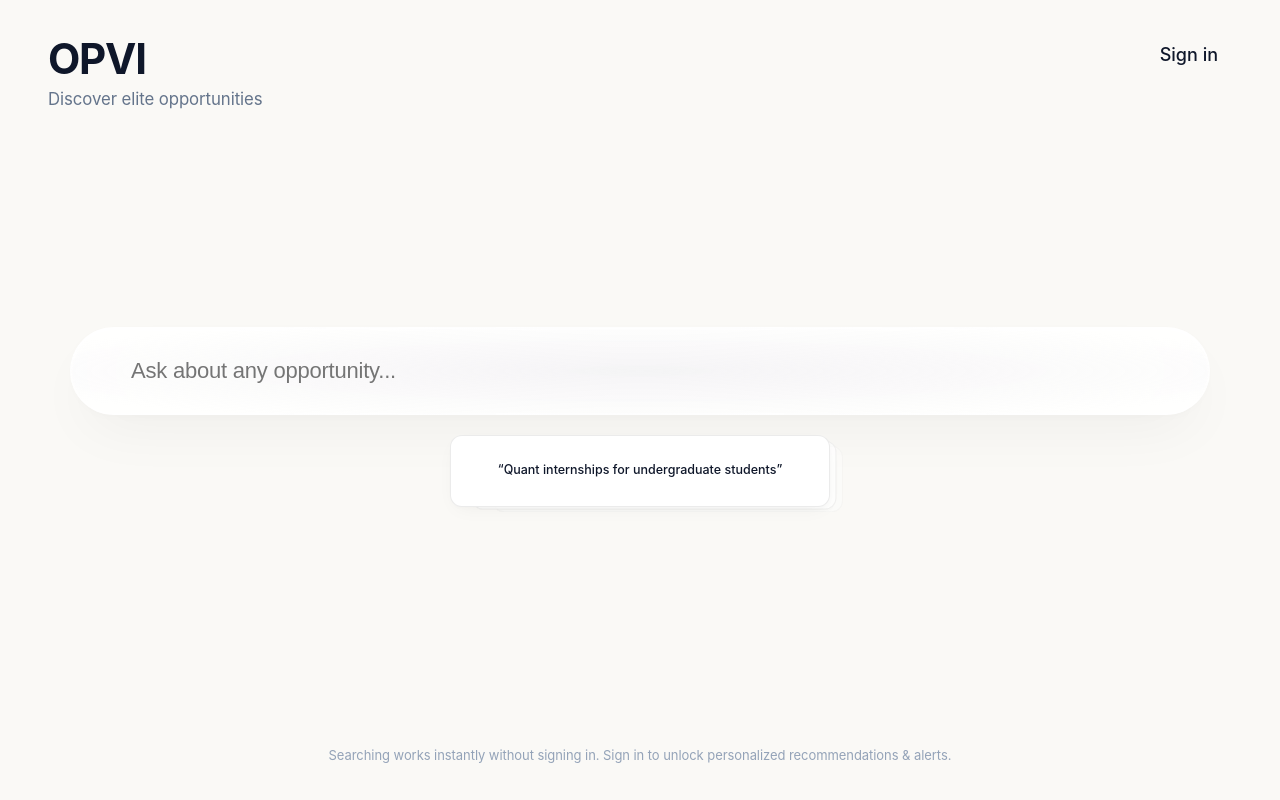
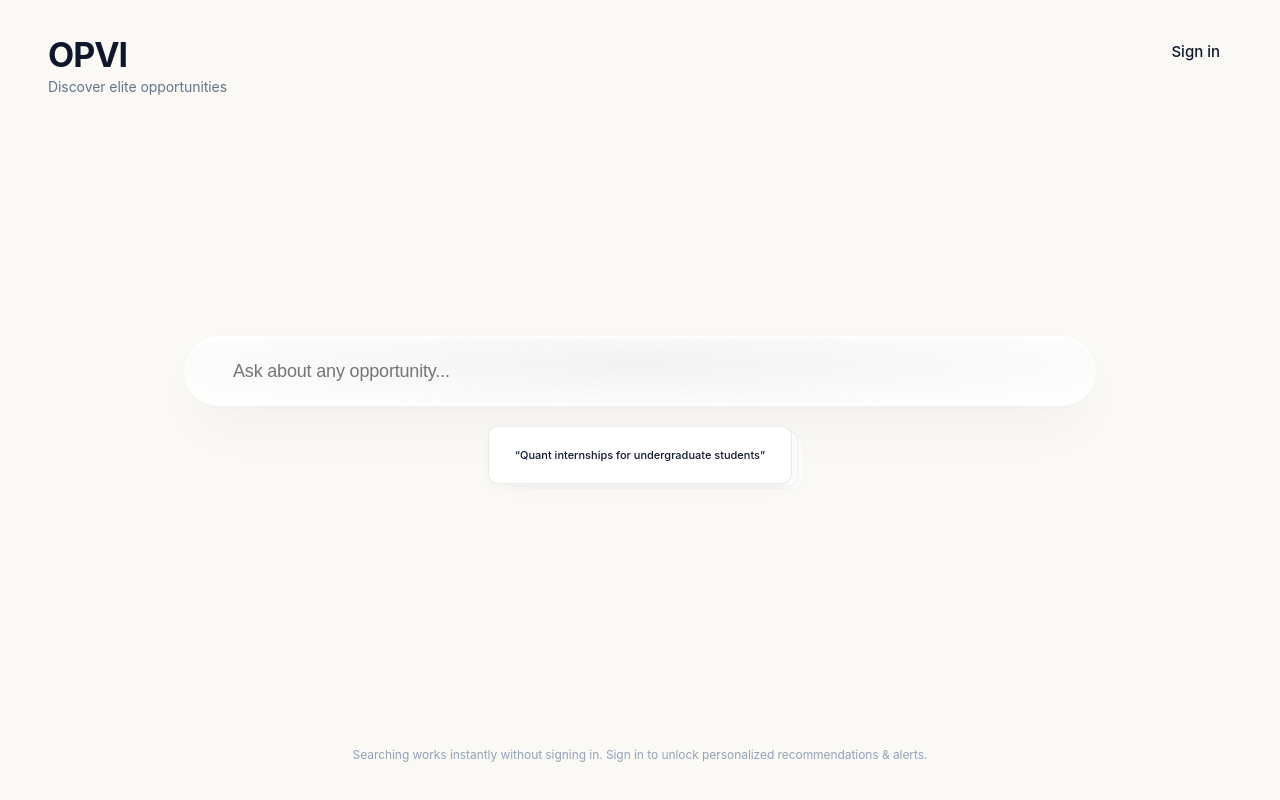
Before and after one commit to harsh-bitverse/Opvi, a Next.js app in the folder apps/web/: page / in a window 1280 px wide. Built offline with nearby package versions, Linux system fonts and the light colour scheme.

Commit message:
feat(web): Phase 2 - global 20% proportional scale refinement, 80px Apple glass material, and tactile spring hover expansion

```diff
--- a/apps/web/src/app/globals.css
+++ b/apps/web/src/app/globals.css
@@ -4,14 +4,19 @@
   --text-primary: #0f172a;
   --text-secondary: #64748b;
   --text-muted: #94a3b8;
-  --border-glass: rgba(255, 255, 255, 0.45);
+  --border-glass: rgba(255, 255, 255, 0.4);
   --border-subtle: rgba(0, 0, 0, 0.08);
   --border-hover: rgba(0, 0, 0, 0.16);
   --shadow-apple-glass-slab:
     inset 0 1.5px 2px rgba(255, 255, 255, 0.95),
-    inset 0 -1px 1.5px rgba(255, 255, 255, 0.35),
+    inset 0 -1px 1.5px rgba(255, 255, 255, 0.3),
     0 25px 60px -15px rgba(0, 0, 0, 0.05),
     0 4px 12px rgba(0, 0, 0, 0.02);
+  --shadow-glass-hover:
+    inset 0 1.5px 2px rgba(255, 255, 255, 0.98),
+    inset 0 -1px 1.5px rgba(255, 255, 255, 0.4),
+    0 35px 80px -20px rgba(0, 0, 0, 0.09),
+    0 8px 20px rgba(0, 0, 0, 0.03);
   --shadow-card: 0 4px 12px -2px rgba(0, 0, 0, 0.04), 0 2px 4px rgba(0, 0, 0, 0.02);
   --font-sans: -apple-system, BlinkMacSystemFont, 'SF Pro Display', 'Plus Jakarta Sans', 'Inter', Roboto, sans-serif;
 }
@@ -50,15 +55,20 @@ body {
   animation: blinkCaret 1s infinite;
 }
 
-/* Premium Apple Frosted Glass Slab Surface with Center Optical Depth */
+/* Premium Apple Frosted Glass Slab Surface (80px Blur + Spring Hover Expansion) */
 .search-stadium-glass {
-  background: radial-gradient(ellipse at 50% 50%, rgba(240, 240, 243, 0.65) 0%, rgba(255, 255, 255, 0.82) 85%);
-  backdrop-filter: blur(60px) saturate(220%) brightness(1.05);
-  -webkit-backdrop-filter: blur(60px) saturate(220%) brightness(1.05);
+  background: radial-gradient(ellipse at 50% 40%, rgba(235, 235, 240, 0.55) 0%, rgba(255, 255, 255, 0.78) 90%);
+  backdrop-filter: blur(80px) saturate(240%) brightness(1.06);
+  -webkit-backdrop-filter: blur(80px) saturate(240%) brightness(1.06);
   border: 1px solid var(--border-glass);
   border-radius: 9999px;
   box-shadow: var(--shadow-apple-glass-slab);
-  transition: all 250ms cubic-bezier(0.16, 1, 0.3, 1);
+  transition: all 400ms cubic-bezier(0.16, 1, 0.3, 1);
+}
+
+.search-stadium-glass:hover {
+  transform: translateY(-2px) scale(1.012);
+  box-shadow: var(--shadow-glass-hover);
 }
 
 /* Card styling */
--- a/apps/web/src/components/header/OpviTextBrand.tsx
+++ b/apps/web/src/components/header/OpviTextBrand.tsx
@@ -40,11 +40,11 @@ export function OpviTextBrand() {
   }, [displayText, isDeleting, taglineIndex]);
 
   return (
-    <div style={{ display: 'flex', flexDirection: 'column', gap: '0.35rem' }}>
-      {/* OPVI Wordmark (+30% scale increase) */}
+    <div style={{ display: 'flex', flexDirection: 'column', gap: '0.25rem' }}>
+      {/* OPVI Wordmark (2.125rem / 34px - 20% scale refinement) */}
       <span
         style={{
-          fontSize: '2.625rem',
+          fontSize: '2.125rem',
           fontWeight: 700,
           letterSpacing: '-0.03em',
           color: 'var(--text-primary)',
@@ -55,11 +55,11 @@ export function OpviTextBrand() {
         OPVI
       </span>
 
-      {/* Animated Tagline Directly Beneath (+20% scale increase) */}
-      <div style={{ minHeight: '1.5rem', display: 'flex', alignItems: 'center' }}>
+      {/* Animated Tagline Directly Beneath (0.875rem / 14px - 20% scale refinement) */}
+      <div style={{ minHeight: '1.25rem', display: 'flex', alignItems: 'center' }}>
         <p
           style={{
-            fontSize: '1.05rem',
+            fontSize: '0.875rem',
             fontWeight: 400,
             color: 'var(--text-secondary)',
             letterSpacing: '-0.005em',
--- a/apps/web/src/components/header/SignInButton.tsx
+++ b/apps/web/src/components/header/SignInButton.tsx
@@ -8,11 +8,11 @@ export function SignInButton() {
       href="#"
       onClick={(e) => e.preventDefault()}
       style={{
-        fontSize: '1.125rem',
+        fontSize: '0.9375rem',
         fontWeight: 500,
         color: 'var(--text-primary)',
         textDecoration: 'none',
-        padding: '0.5rem 0.875rem',
+        padding: '0.375rem 0.75rem',
         borderRadius: '8px',
         transition: 'opacity 150ms ease',
       }}
--- a/apps/web/src/components/search/SearchBar.tsx
+++ b/apps/web/src/components/search/SearchBar.tsx
@@ -42,10 +42,10 @@ export function SearchBar({ value, onChange, inputRef }: SearchBarProps) {
       onMouseEnter={() => setIsHovered(true)}
       onMouseLeave={() => setIsHovered(false)}
       style={{
-        width: '92vw',
-        maxWidth: '1140px',
-        height: '88px',
-        padding: '0 3.75rem',
+        width: '90vw',
+        maxWidth: '912px',
+        height: '70px',
+        padding: '0 3rem',
         display: 'flex',
         alignItems: 'center',
         margin: '0 auto',
@@ -65,7 +65,7 @@ export function SearchBar({ value, onChange, inputRef }: SearchBarProps) {
           border: 'none',
           outline: 'none',
           background: 'transparent',
-          fontSize: '1.375rem',
+          fontSize: '1.125rem',
           fontWeight: 400,
           color: 'var(--text-primary)',
           letterSpacing: '-0.01em',
--- a/apps/web/src/components/search/StackedSearchDeck.tsx
+++ b/apps/web/src/components/search/StackedSearchDeck.tsx
@@ -36,19 +36,19 @@ export function StackedSearchDeck({ onSelectQuery }: StackedSearchDeckProps) {
     <div
       style={{
         width: '100%',
-        maxWidth: '1140px',
+        maxWidth: '912px',
         marginTop: '1.25rem',
         display: 'flex',
         flexDirection: 'column',
         alignItems: 'center',
       }}
     >
-      {/* Rigid dimension-locked Stacked Card Deck Container (380px x 72px) */}
+      {/* 20% scale reduced Stacked Card Deck Container (304px x 58px) */}
       <div
         style={{
           position: 'relative',
-          width: '380px',
-          height: '72px',
+          width: '304px',
+          height: '58px',
           display: 'flex',
           justifyContent: 'center',
           alignItems: 'center',
@@ -60,8 +60,8 @@ export function StackedSearchDeck({ onSelectQuery }: StackedSearchDeckProps) {
 
           const isFront = offset === 0;
 
-          const translateX = offset * 14;
-          const translateY = offset * 4;
+          const translateX = offset * 12;
+          const translateY = offset * 3.5;
           const scale = 1 - offset * 0.04;
           const opacity = isFront ? 1 : 1 - offset * 0.35;
           const zIndex = 3 - offset;
@@ -76,19 +76,19 @@ export function StackedSearchDeck({ onSelectQuery }: StackedSearchDeckProps) {
                 position: 'absolute',
                 top: 0,
                 left: 0,
-                width: '380px',
-                height: '72px',
-                padding: '0.75rem 1.125rem',
-                borderRadius: '12px',
+                width: '304px',
+                height: '58px',
+                padding: '0.6rem 0.9rem',
+                borderRadius: '10px',
                 background: 'var(--bg-surface)',
                 border: '1px solid var(--border-subtle)',
                 boxShadow: isFront
                   ? isHovered
-                    ? '0 12px 28px -6px rgba(0, 0, 0, 0.09), 0 3px 8px rgba(0, 0, 0, 0.03)'
-                    : '0 6px 20px -6px rgba(0, 0, 0, 0.05), 0 2px 4px rgba(0, 0, 0, 0.02)'
-                  : '0 3px 10px -4px rgba(0, 0, 0, 0.04)',
+                    ? '0 10px 24px -5px rgba(0, 0, 0, 0.09), 0 3px 8px rgba(0, 0, 0, 0.03)'
+                    : '0 5px 18px -5px rgba(0, 0, 0, 0.05), 0 2px 4px rgba(0, 0, 0, 0.02)'
+                  : '0 3px 8px -4px rgba(0, 0, 0, 0.04)',
                 transform: isFront && isHovered
-                  ? `translate(${translateX}px, ${translateY - 3}px) scale(1.015)`
+                  ? `translate(${translateX}px, ${translateY - 2}px) scale(1.015)`
                   : `translate(${translateX}px, ${translateY}px) scale(${scale})`,
                 opacity: opacity,
                 zIndex: zIndex,
@@ -102,7 +102,7 @@ export function StackedSearchDeck({ onSelectQuery }: StackedSearchDeckProps) {
             >
               <p
                 style={{
-                  fontSize: '0.78125rem',
+                  fontSize: '0.6875rem',
                   fontWeight: 500,
                   color: isFront ? 'var(--text-primary)' : 'var(--text-secondary)',
                   lineHeight: 1.35,
--- a/apps/web/src/components/search/SupportingNote.tsx
+++ b/apps/web/src/components/search/SupportingNote.tsx
@@ -4,7 +4,7 @@ export function SupportingNote() {
   return (
     <p
       style={{
-        fontSize: '0.8125rem',
+        fontSize: '0.75rem',
         color: 'var(--text-muted)',
         textAlign: 'center',
         fontWeight: 400,
```
